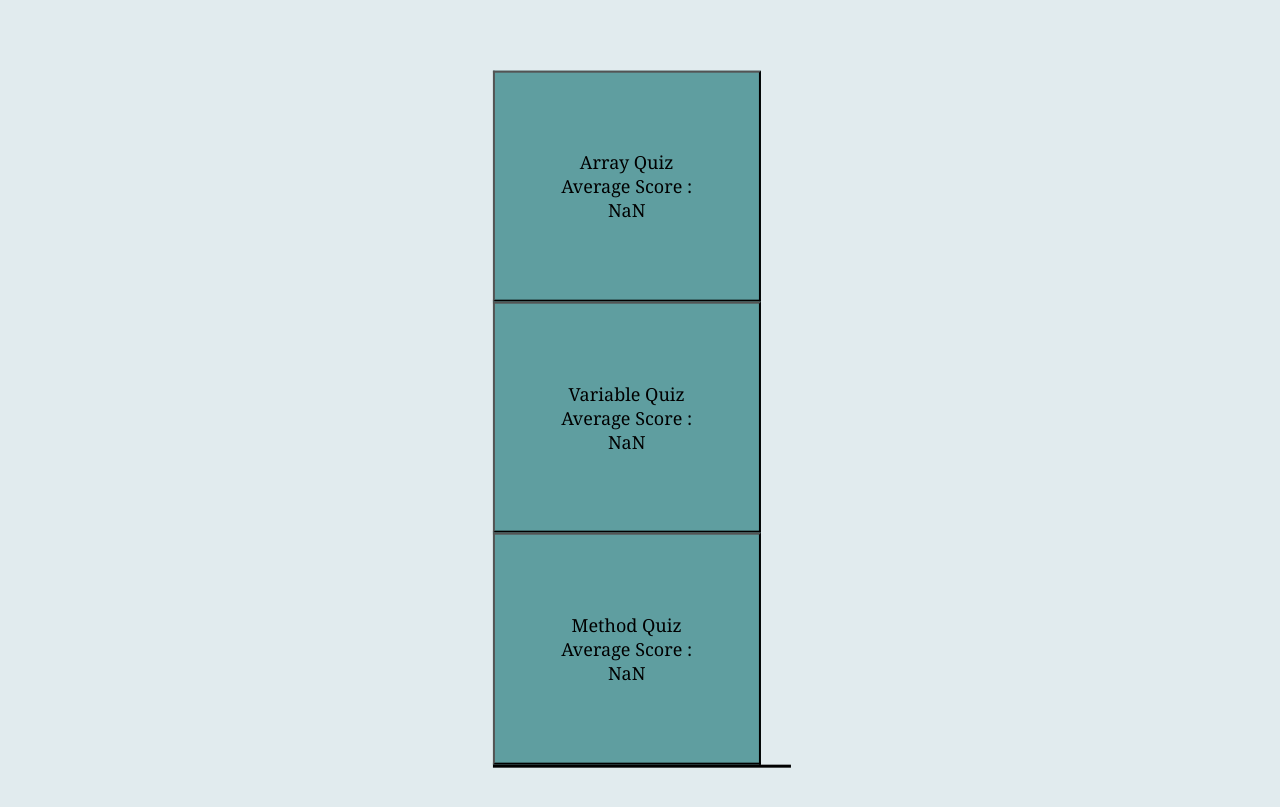
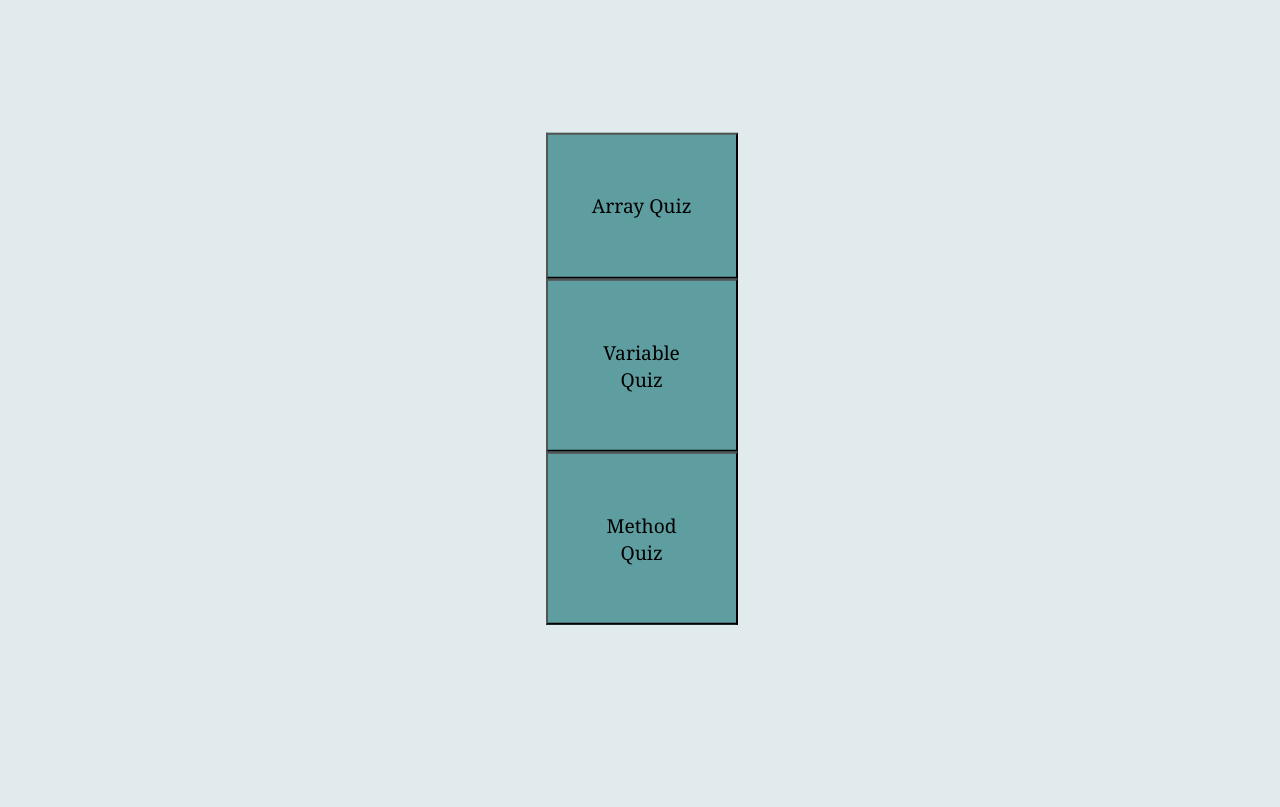
Before and after one commit to warmage12354/QuizGame, a plain HTML site: page frontend/quizStyles/quizSelection.html in a window 1280 px wide. Shown: the part 61-868 px from the top of the page. After the commit the page ends 800 px from the top, so only its background shows below. Drawn offline with Linux system fonts and the light colour scheme.

Commit message:
Some minor ui and text changes

```diff
--- a/frontend/quizLogic/app.js
+++ b/frontend/quizLogic/app.js
@@ -7,7 +7,7 @@
 // sets QuestionList equal to the array choosen by chooseQuiz
 const QuestionList = TheQuiz;
 
-// gets ele
+// gets button elements
 let backButton = document.getElementById("backButton");
 let popUpWindow = document.querySelector('.popUpWindow');
 let quizHolder = document.getElementById('quizHolder');
@@ -169,8 +169,10 @@ const nextQuestion = () => {
 
 // resets the quiz
 const resetQuiz = () => {
+  let lengthOfQuestions = QuestionList.length
 
-     let lengthOfQuestions = QuestionList.length
+     console.log(lengthOfQuestions)
+
      localStorage.getItem('numberQuestions',JSON.stringify(lengthOfQuestions))
 
     localStorage.setItem('score',JSON.stringify(score))
--- a/frontend/quizLogic/modifyButtonText.js
+++ b/frontend/quizLogic/modifyButtonText.js
@@ -17,7 +17,7 @@ console.log('userScore is : ' + userScore)
 console.log('totalQuestions is : ' + totalQuestions)
 console.log('averageScore is : ' + averageScore)
 
-// sets the text of the button and displays the average score
-arrButtonText.innerText = "Array Quiz " + "Average Score : " + averageScore
-varButtonText.innerText = "Variable Quiz " + "Average Score : " + averageScore
-methodButtonText.innerText = "Method Quiz " + "Average Score : " + averageScore
+// sets the text of the button and will eventaully display the correct average
+arrButtonText.innerText = "Array Quiz "
+varButtonText.innerText = "Variable Quiz"
+methodButtonText.innerText = "Method Quiz"
--- a/frontend/quizStyles/styles.css
+++ b/frontend/quizStyles/styles.css
@@ -64,14 +64,13 @@ h1 {
   position: absolute;
   overflow: hidden;
   min-width: 90%;
-  min-height: 100%;
+  min-height: 90%;
   object-fit: cover;
 }
 
 #quizSelector {
 
   margin: auto;
-  border-bottom: solid ;
   display: flex;
   flex-direction: column;
   min-width: 15vw;
@@ -84,14 +83,19 @@ h1 {
 }
 .selectButton {
 
-width: 90%;
+width: 100%;
 height: 100%;
 padding: 20%;
 background-color: cadetblue;
 transition: 0.2s all linear;
 cursor: pointer;
-font-size: large;
+font-size: larger;
 font-family:Georgia, 'Times New Roman', Times, serif;
+
+}
+#selectionsText {
+
+  font-family:Georgia, 'Times New Roman', Times, serif;
 
 }
 
@@ -141,11 +145,6 @@ input:hover {
   background-color: #5072A7;
 }
 
-#selectionsText {
-
-  font-family:Georgia, 'Times New Roman', Times, serif;
-
-}
 
 
 
@@ -183,13 +182,14 @@ input:hover {
 }
 
 #resetButton {
-  padding: 5%;
+  padding: 15%;
+  width: 100%;
+  height: 50%;
   border-radius: 10px;
-  position: relative;
   background-color: cadetblue;
   transition: 0.2s all linear;
   cursor: pointer;
-
+  margin-top: 10%;
 
 }
 
```
